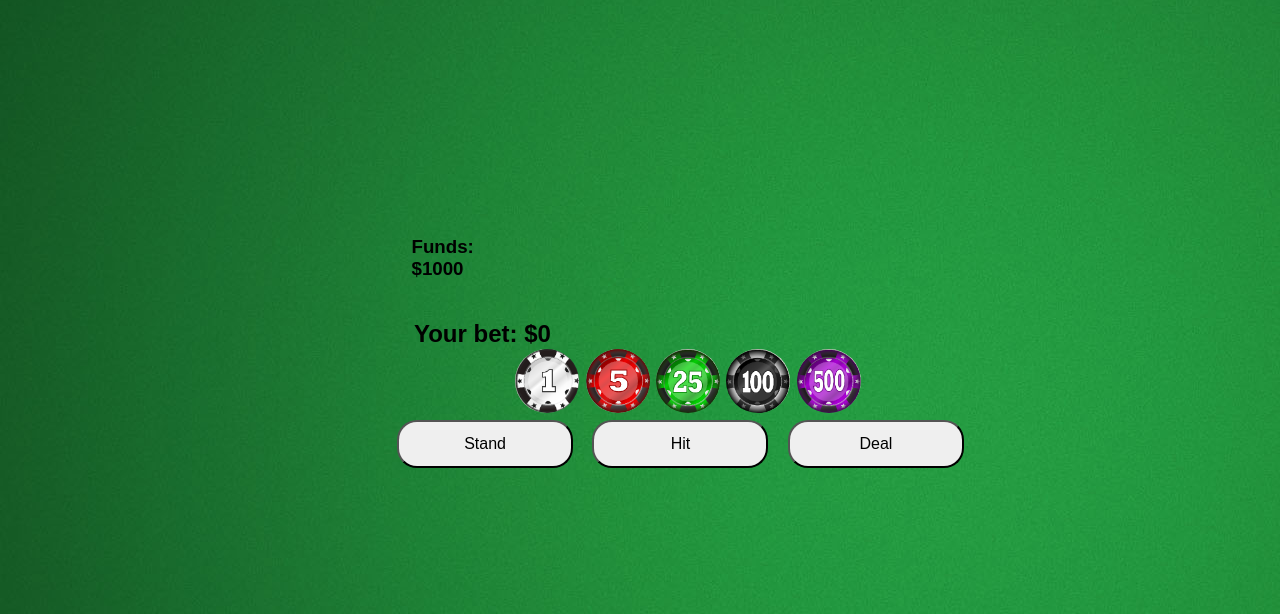
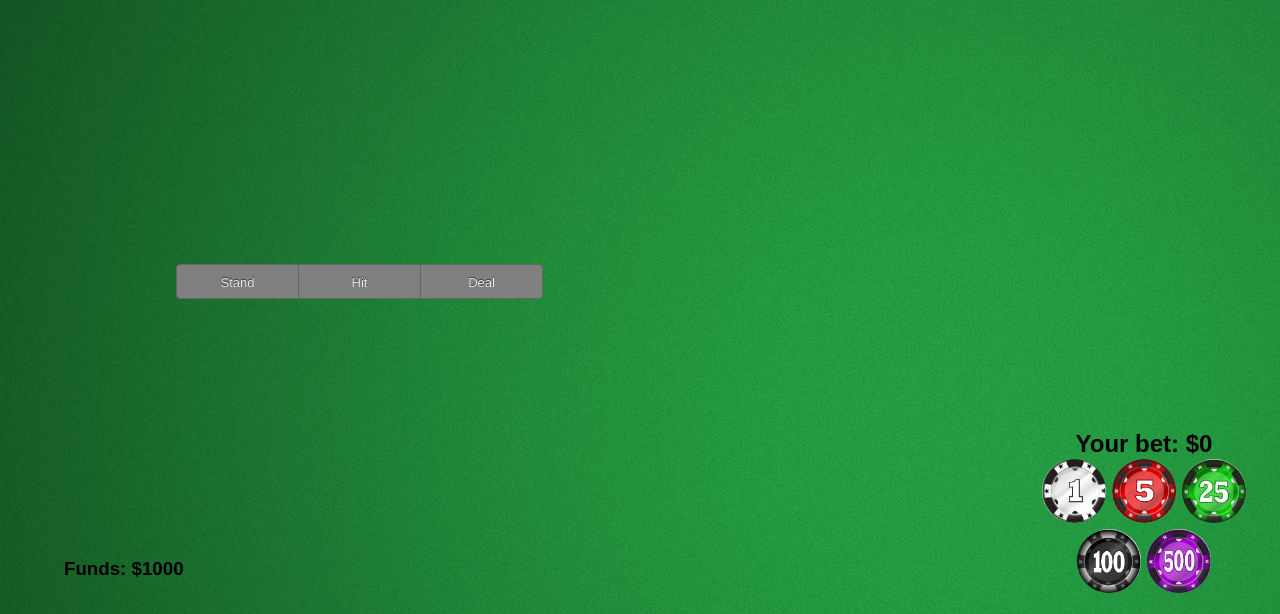
Before and after one commit to ninerail/Blackjack, a plain HTML site: page index.html in a window 1280 px wide. Shown: the part 186-800 px from the top of the page. Drawn offline with nearby package versions, Linux system fonts and the light colour scheme.

Commit message:
css complete

```diff
--- a/index.html
+++ b/index.html
@@ -23,9 +23,9 @@
 		<div>
 			<h3 id="bank"></h3>
 		</div>
+		<div><h2 id="gamemessage"></h2></div>
 
 		<div id="chips">
-			<div><h2 id="gamemessage"></h2></div>
 			<div><h2 id="betmessage"></h2></div>
 			<div class="chip" id="one"></div>
 			<div class="chip" id="five"></div>
@@ -33,10 +33,10 @@
 			<div class="chip" id="onehundred"></div>
 			<div class="chip" id="fivehundred"></div>
 		</div>
-		<div id="buttons">
-			<button id="stand">Stand</button>
-			<button id="hit">Hit</button>
-			<button id="deal">Deal</button>
+		<div id="buttonbar">
+			<div id="stand" class="nav nav-left">Stand</div>
+			<div id="hit" class="nav">Hit</div>
+			<div id="deal" class="nav nav-right">Deal</div>
 		</div>
 	</div>
 </body>
--- a/styles/style.css
+++ b/styles/style.css
@@ -62,24 +62,22 @@ h2 {
 #bank {
 	width: 10%;
 	height: 3em;
-	margin-left: 23%;
+	margin-left: 0;
+	position: absolute;
+	left: 5%;
+	bottom: 0;
 }
 
-#buttons {
-	width: 80%;
-	height: 2em;
-	margin-top: 2em;
-	text-align: center;
-	margin-left: 10%;
-
-
-}
 
 #chips {
-	width: 80%;
-	height: 6em;
-	margin-left: 10%;
+	width: 17em;
+	height: 9em;
+	margin-left: 14%;
 	text-align: center;
+	margin-bottom: 40px;
+	position: absolute;
+	right: 0;
+	bottom: 0;
 }
 
 span {
@@ -90,7 +88,7 @@ span {
 	border-radius: 100%;
 	height: 4em;
 	width: 4em;
-	text-align: center;
+	/*text-align: center;*/
 	/*vertical-align: center;*/
 	margin: 1px;
 	display: inline-block;
@@ -126,9 +124,9 @@ span {
 
 #betmessage {
 	display: block;
-	text-align: center;
+	/*text-align: center;*/
 	border-radius: 5px;
-	width: 17em;
+	/*width: 17em;*/
 	/*margin-bottom: .7em;*/
 }
 
@@ -140,15 +138,66 @@ span {
 	height: 28px;
 }
 
-button {
-	height: 3em;
-	width: 11em;
-	margin-right: 15px;
-	border-radius: 20px;
-	font-size: 1em;
-	padding: 0;
+#buttonbar {
+	width: 100%%;
+	height: 6em;
+	margin-left: 10%;
+	text-align: center;
+	margin-bottom: 40px;
+	/*position: absolute;*/
+	margin: 0 auto;
 }
 
+.nav {
+	display: block;
+	margin: 0 -1px 20px 0;
+
+	height: 33px;
+	border: solid 1px #666666;
+	text-align: center;
+	width: 121px;
+	font-size: 13px;
+	color: #eeeeee;
+	font-family: "Myriad Pro", Helvetica, sans-serif;
+	line-height: 35px;
+	float: left;
+
+	text-shadow:
+	0px -1px 0 #444444,
+	0px -1px 0 #444444,
+	0px 0px 0 #444444,
+	0px 0px 0 #444444;
+
+	background-color: gray;
+
+}
+
+.nav-right {
+	border-top-right-radius: 4px;
+  border-bottom-right-radius: 4px;
+}
+
+.nav-left {
+	border-top-left-radius: 4px;
+	border-bottom-left-radius: 4px;
+}
+
+.nav:hover {
+	background: linear-gradient(top, #565656, #555555 49%, #454545 50%, #555555);
+  text-decoration: none;
+
+	text-shadow:
+	-1px -1px 0 #444444,
+	1px -1px 0 #444444,
+	-1px 1px 0 #444444,
+	1px 1px 0 #444444;
+
+	box-shadow:inset 1px 1px 10px #555555, rgba(0, 0, 0, 0.5) 0px 2px 2px -1px;
+}
+
+.nav:active {
+  box-shadow:inset 1px 2px 10px #111111, rgba(0, 0, 0, 0.5) 0px 2px 2px -1px;
+}
 
 i {
     background-image: url('../images/cardspritesheet.png');
```
